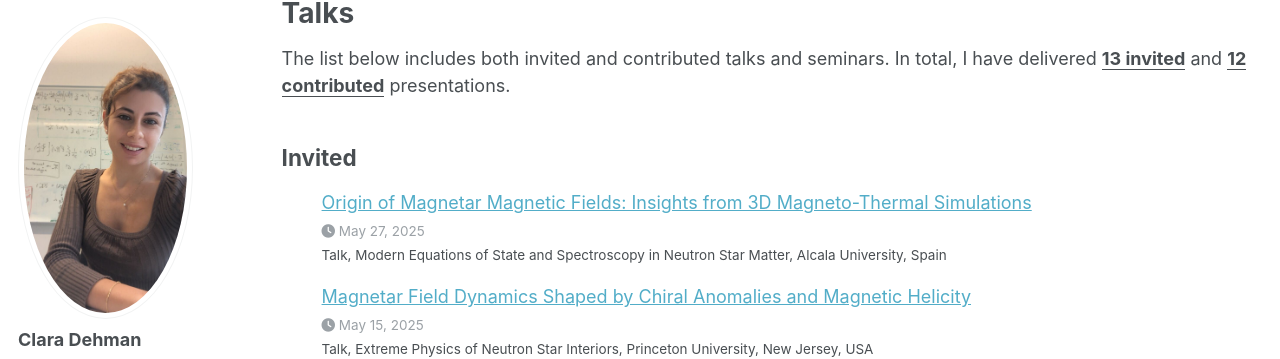
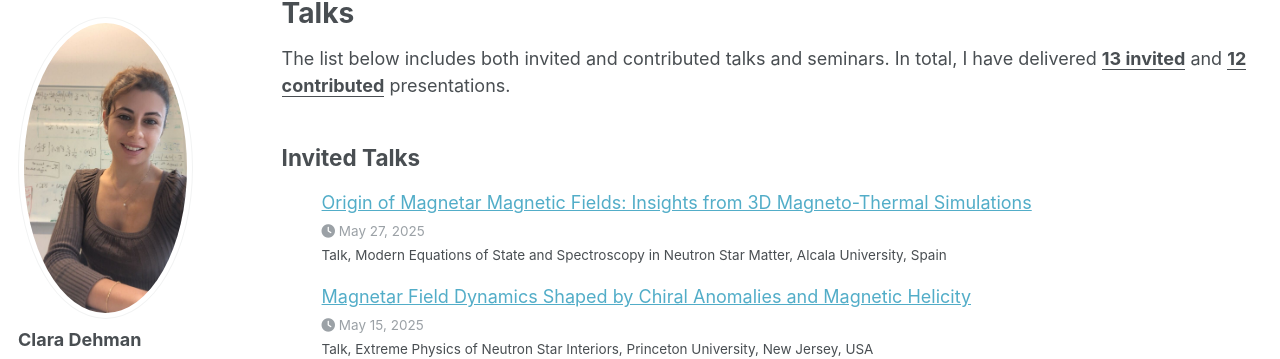
Before and after one commit to ClaraDehman/ClaraDehman.github.io, a Jekyll site: the page built from _pages/talks.html, in a window 1280 px wide and 1400 px high. Shown: the part 100-459 px from the top of the window. Built offline with Jekyll 4.4.1, drawn with Linux system fonts in a browser that asks for light colours; some web fonts are replaced; some of the changed text lies outside the part shown.

Commit message:
Update _config.yml

```diff
--- a/_config.yml
+++ b/_config.yml
@@ -89,9 +89,9 @@ publication_category:
 # talks Category:
 talk_category:
   invited:
-    title: 'Invited'
+    title: 'Invited Talks'
   contributed:
-    title: 'Contributed'
+    title: 'Contributed Talks'
 
 
 # Site Settings
```
